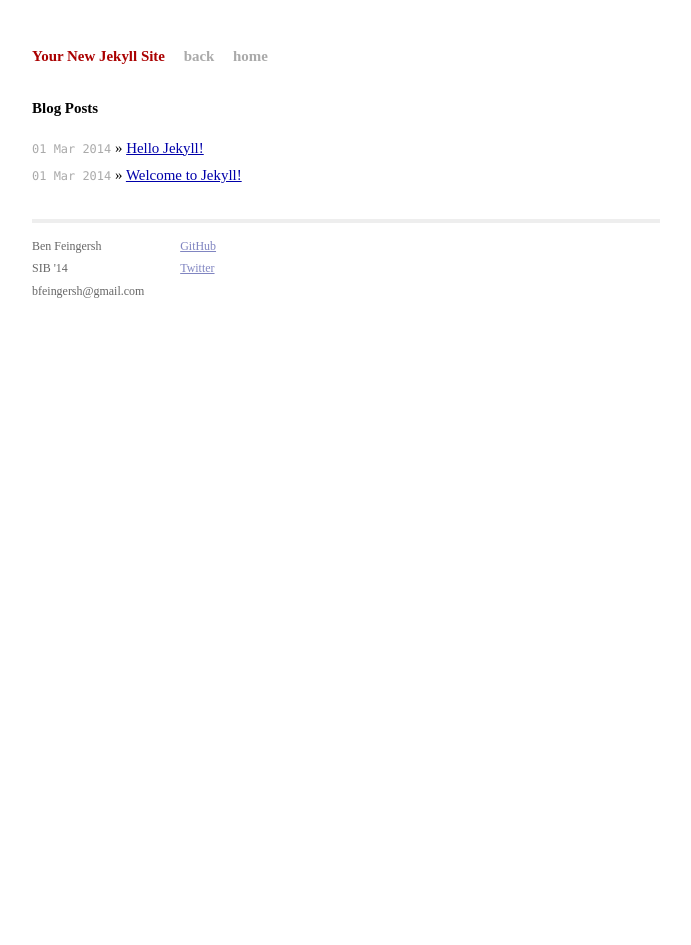
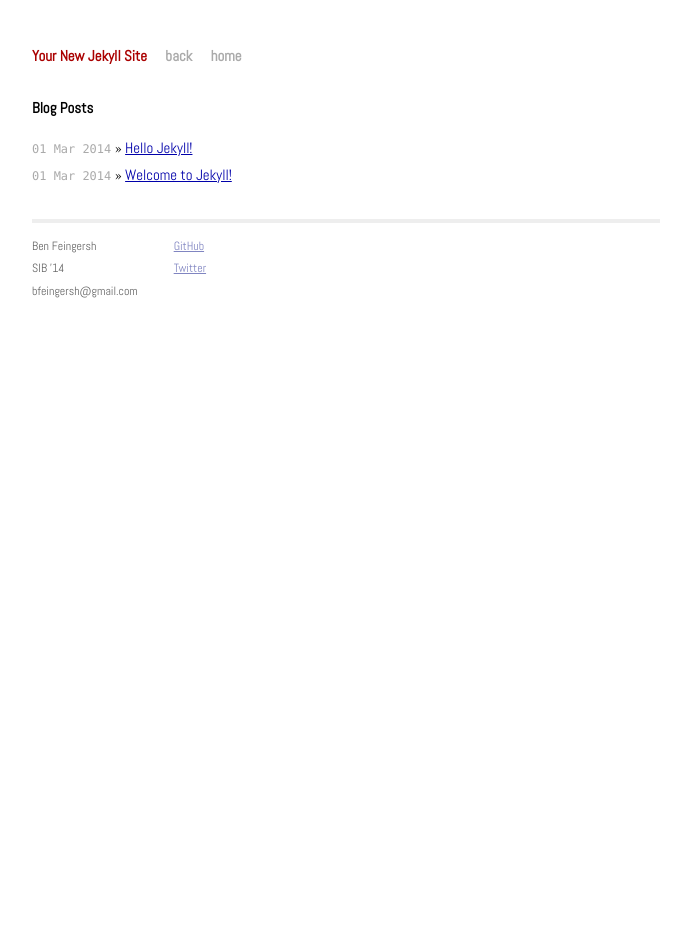
Before and after one commit to bfeingersh/bfeingersh.github.io, a Jekyll site: the page built from jekyll_index.html, in a window 1280 px wide. Shown: the whole page, without its empty margins (294-985 px from the left). Built offline with Jekyll 4.4.1, drawn with Linux system fonts in a browser that asks for light colours; Markdown is read by kramdown in place of the engine named in the settings.

Commit message:
jekyll fonts

```diff
--- a/css/main.css
+++ b/css/main.css
@@ -15,7 +15,7 @@ html, body { height: 100%; }
 body {
   background-color: #FFF;
   font: 13.34px;
-  font-family: asap;
+  font-family: abel;
   font-size: small;
   text-align: center;
 }
```
